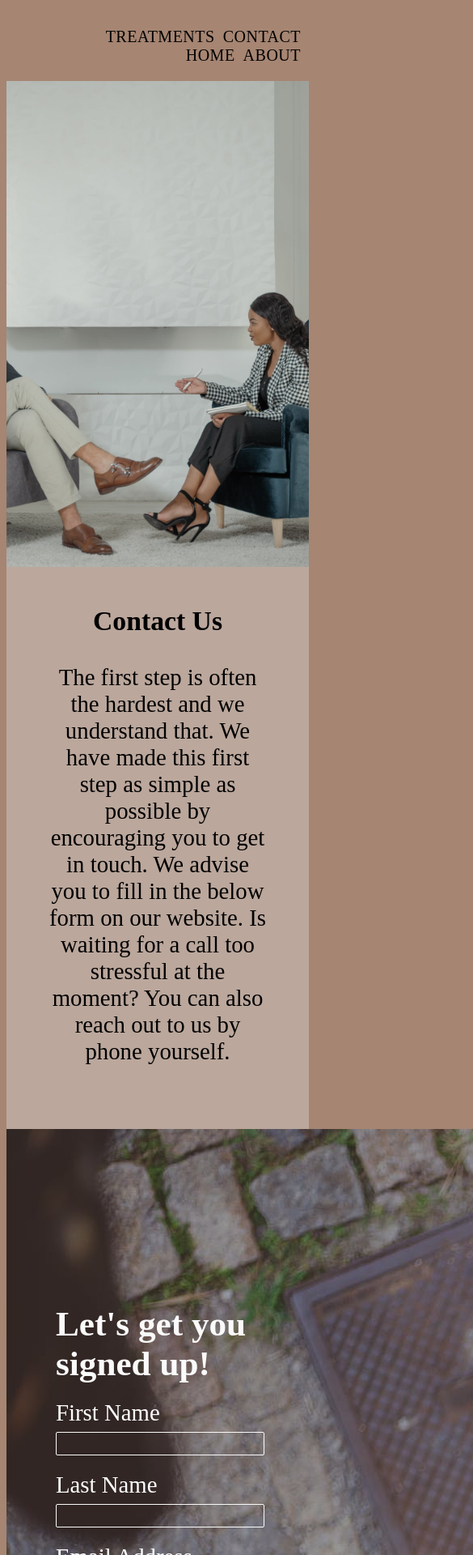
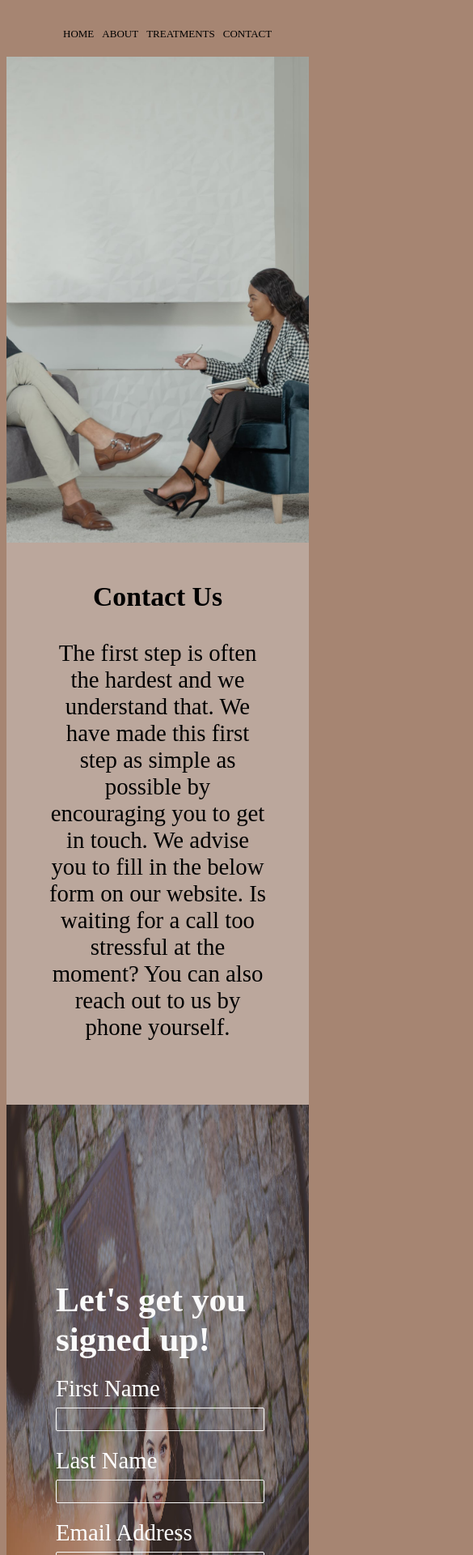
Before and after one commit to HiraZaidii/stress-escape-, a plain HTML site: page contact.html in a window 390 px wide. Shown: the part 80-2000 px from the top of the page at 81% size, 585 px wide, since content can reach past the window. Drawn offline with Linux system fonts and the light colour scheme; files whose address does not match are found by name; a web font is replaced by a local one.

Commit message:
Add style to css for different width devices

```diff
--- a/assets/css/style.css
+++ b/assets/css/style.css
@@ -36,7 +36,7 @@ body {
 
 #menu {
     margin-top: 30px;
-    font-size: 125%;
+    font-size: 150%;
     text-transform: uppercase;
 
 
@@ -265,7 +265,11 @@ body {
     padding-top: 15px;
 }
 
-
+.formpic {
+    background-size: cover;
+    width: 100%;
+    height: 900px;
+}
 
 .signup-form {
     margin: 150px 10% 0 0;
@@ -383,13 +387,14 @@ footer>span {
     #menu,
     #logo {
         line-height: normal;
-        clear: right;
-        float: right;
+        clear: left;
+        float: left;
     }
 
     #menu {
-        letter-spacing: 0.5px;
-
+        letter-spacing: 0.01px;
+        font-size: 13px;
+        text-decoration: double;
     }
 
     #logo {
@@ -399,19 +404,16 @@ footer>span {
 
     #info-box1,
     #info-box2 {
-        font-size: 70%;
+        font-size: 120%;
         text-align: center;
-    }
+        height: 500px;
 
-    #info-box1 {
-        height: auto
     }
 
 
     .tr-box {
         display: list-item;
         list-style-type: none;
-        padding: 15 50 50 50;
 
     }
 
@@ -421,7 +423,6 @@ footer>span {
     #advance-box {
         width: 200px;
         text-align: center;
-
         height: 200px;
         color: white;
         background-color: #a68572;
@@ -431,4 +432,8 @@ footer>span {
         border-radius: 50%;
         padding: 20px;
     }
+
+    footer>span {
+        font-size: 100%;
+    }
 }
--- a/contact.html
+++ b/contact.html
@@ -4,7 +4,7 @@
 <head>
     <meta charset="UTF-8">
     <meta http-equiv="X-UA-Compatible" content="IE=edge">
-    <meta name="viewport" content="width=<device-width>, initial-scale=1.0">
+    <meta name="viewport" content="width=device-width,  initial-scale=1.0">
     <meta name="description" content="Stress Escape in The Hague, The Netherlands">
     <meta name="keywords" content="stress consult, depression, burn out, the Hague, Netherlands">
     <title>Stress Escape | Contact</title>
@@ -66,7 +66,7 @@
 
             <input class="join-button" type="submit" value="First Step">
         </form>
-        <img src="assets/therapy14.webp" alt="Woman climbing up a fireescpae">
+        <img class="formpic" src="assets/therapy14.webp" alt="Woman climbing up a fireescpae">
     </section>
 
     <script src="https://kit.fontawesome.com/aaa3edd96e.js" crossorigin="anonymous"></script>
```
Also changed, not shown: about.html (+1 -1 lines), index.html (+1 -1 lines), treatments.html (+1 -1 lines).
